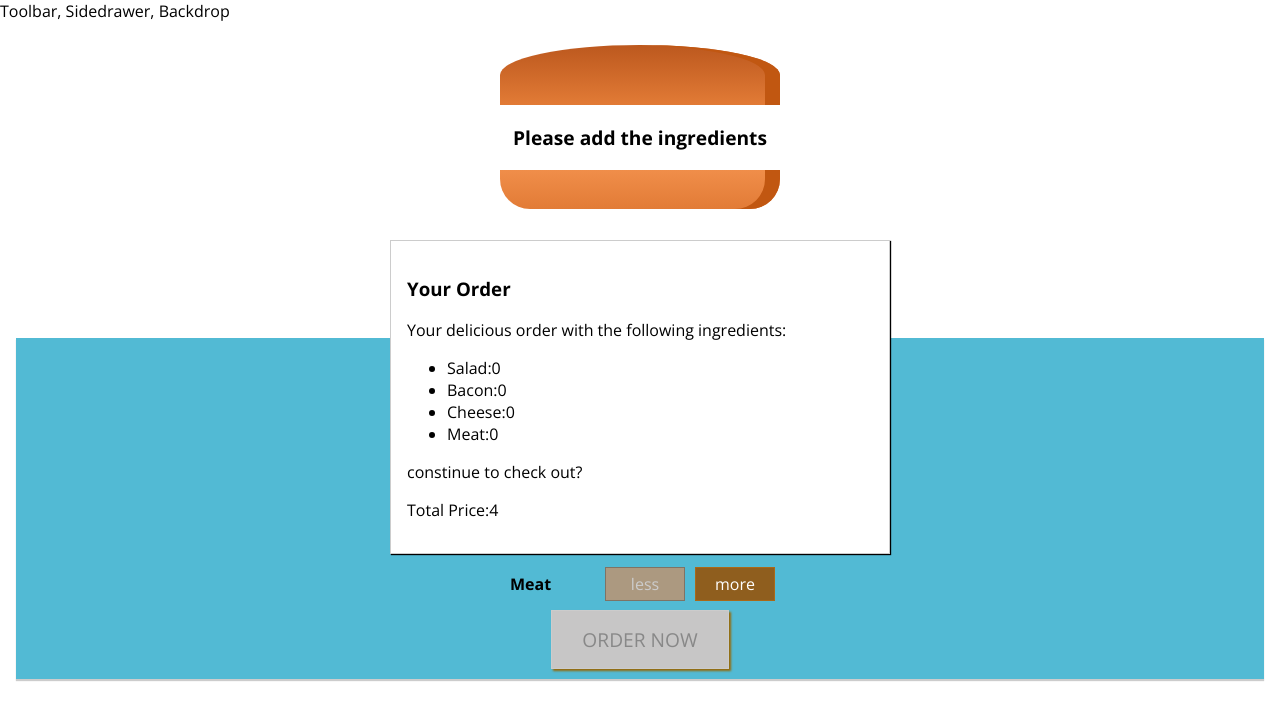
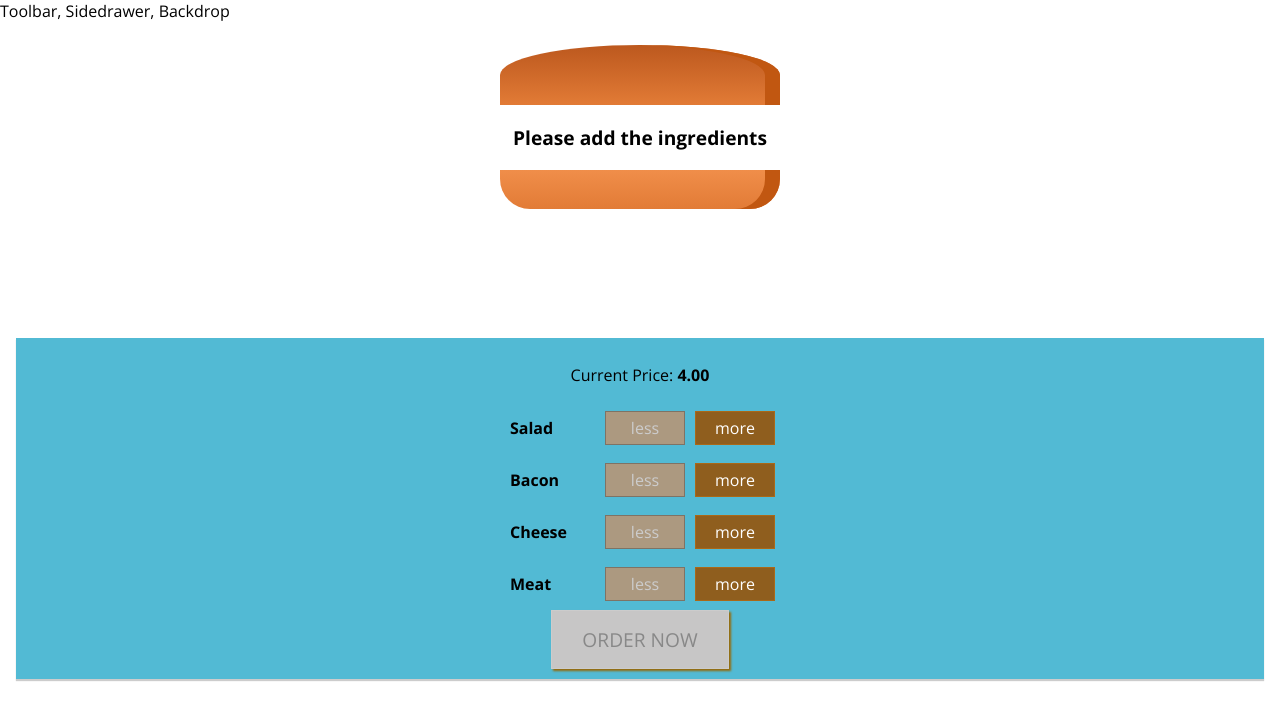
Before and after one commit to linglingTabuteau/projet-react-burgerbuilder, a React (Create React App) app: page / in a window 1280 px wide. Shown: the top 720 px of the page. Built offline with nearby package versions, Linux system fonts and the light colour scheme.

Commit message:
138 showing&hiding the Modal(with animation

```diff
--- a/src/components/Burger/BuildControls/BuildControls.jsx
+++ b/src/components/Burger/BuildControls/BuildControls.jsx
@@ -28,6 +28,7 @@
       // onClick={props.updatePurchase}
       // if not props.purchseable by using ! => disabled the button
       disabled={!props.purchaseable}
+      onClick={props.ordered}
     >
       ORDER NOW</button>
   </div>
--- a/src/components/Burger/BurgerSummary/BurgerSummary.jsx
+++ b/src/components/Burger/BurgerSummary/BurgerSummary.jsx
@@ -20,7 +20,7 @@
         {ingredientsSummary}
       </ul>
       <p>constinue to check out?</p>
-      <p>Total Price:{props.totalPrice}</p>
+      <p>Total Price:{props.totalPrice.toFixed(2)}</p>
     </Aux>
   );
 }
--- a/src/components/UI/Modal/Modal.jsx
+++ b/src/components/UI/Modal/Modal.jsx
@@ -2,7 +2,13 @@
 import classes from './Modal.module.css';
 
 const Modal = (props) => (
-  <div className={classes.Modal}>
+  <div
+    className={classes.Modal}
+    // look at inline style: translateY()
+    style={{
+      transform: props.show ? 'translateY(0)' : 'translateY(-100vh)',
+      opacity: props.show ? '1' : '0'
+    }}>
     {props.children}
   </div>
 );
--- a/src/containers/BurgerBuilder/BurgerBuilder.jsx
+++ b/src/containers/BurgerBuilder/BurgerBuilder.jsx
@@ -34,6 +34,7 @@
     },
     totalPrice: 4,
     purchaseable: false,
+    purchasing: false,
   }
 
 
@@ -91,7 +92,11 @@
     this.updatePurchaseState(updatedIngredients);
   }
 
-
+  purchaseHandler = () => {
+    this.setState({
+      purchasing: true
+    })
+  }
 
   render() {
     const disableInfo = { ...this.state.ingredients };
@@ -99,15 +104,15 @@
       // right side: disableInfo[key] <= 0 returns a boolean {salad:false, bacon:true, chssese:false,....}
       disableInfo[key] = disableInfo[key] <= 0
     }
-    console.log("purchaseAble:", this.state.purchaseable);
+
     return (
       <Aux>
-          <Modal>
-            <BurgerSummary
-              ingredients={this.state.ingredients}
-              totalPrice={this.state.totalPrice}
-            />
-          </Modal>
+        <Modal show={this.state.purchasing}>
+          <BurgerSummary
+            ingredients={this.state.ingredients}
+            totalPrice={this.state.totalPrice}
+          />
+        </Modal>
         <Burger
           ingredients={this.state.ingredients}
         />
@@ -117,6 +122,7 @@
           disabled={disableInfo}
           prices={this.state.totalPrice}
           purchaseable={this.state.purchaseable}
+          ordered={this.purchaseHandler}
         />
       </Aux>
     )
```
